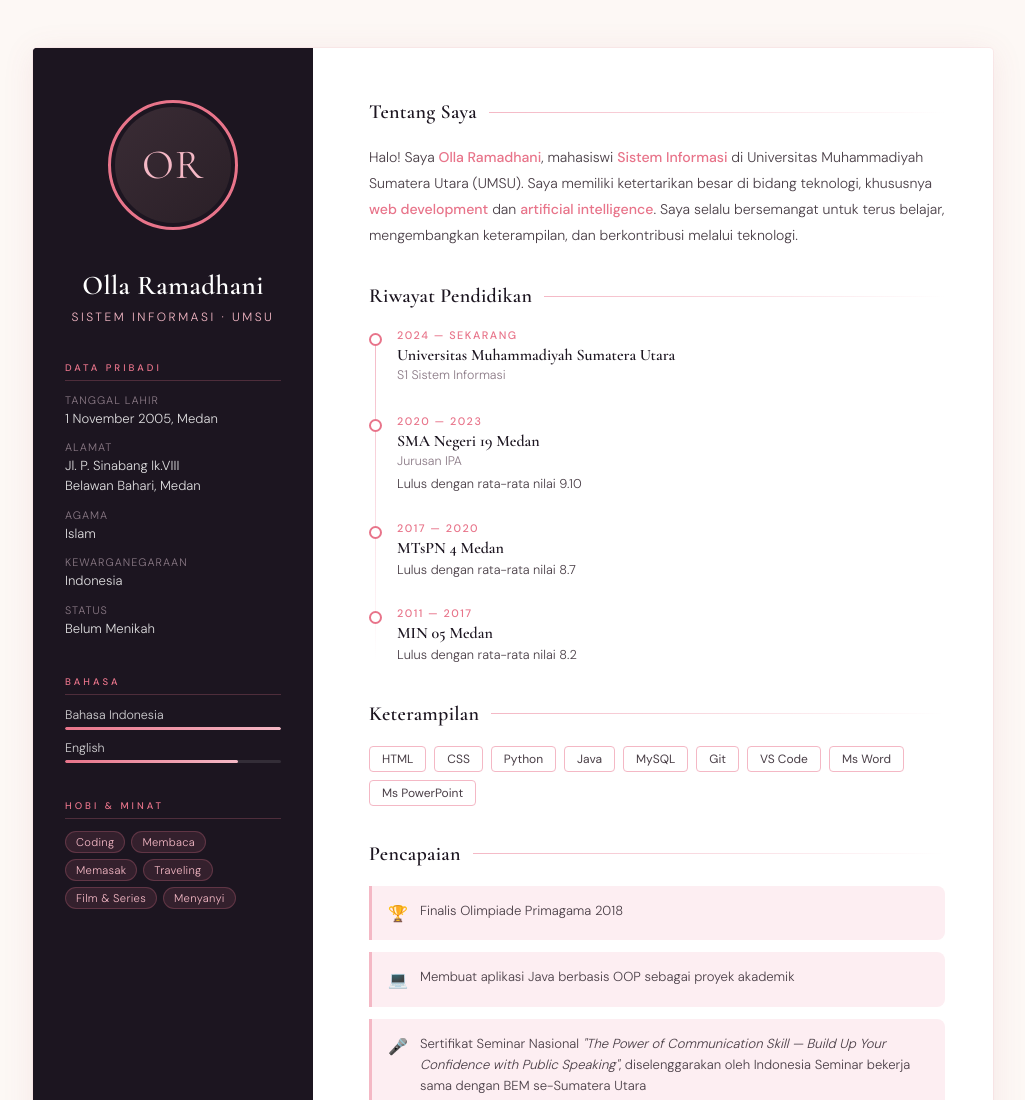
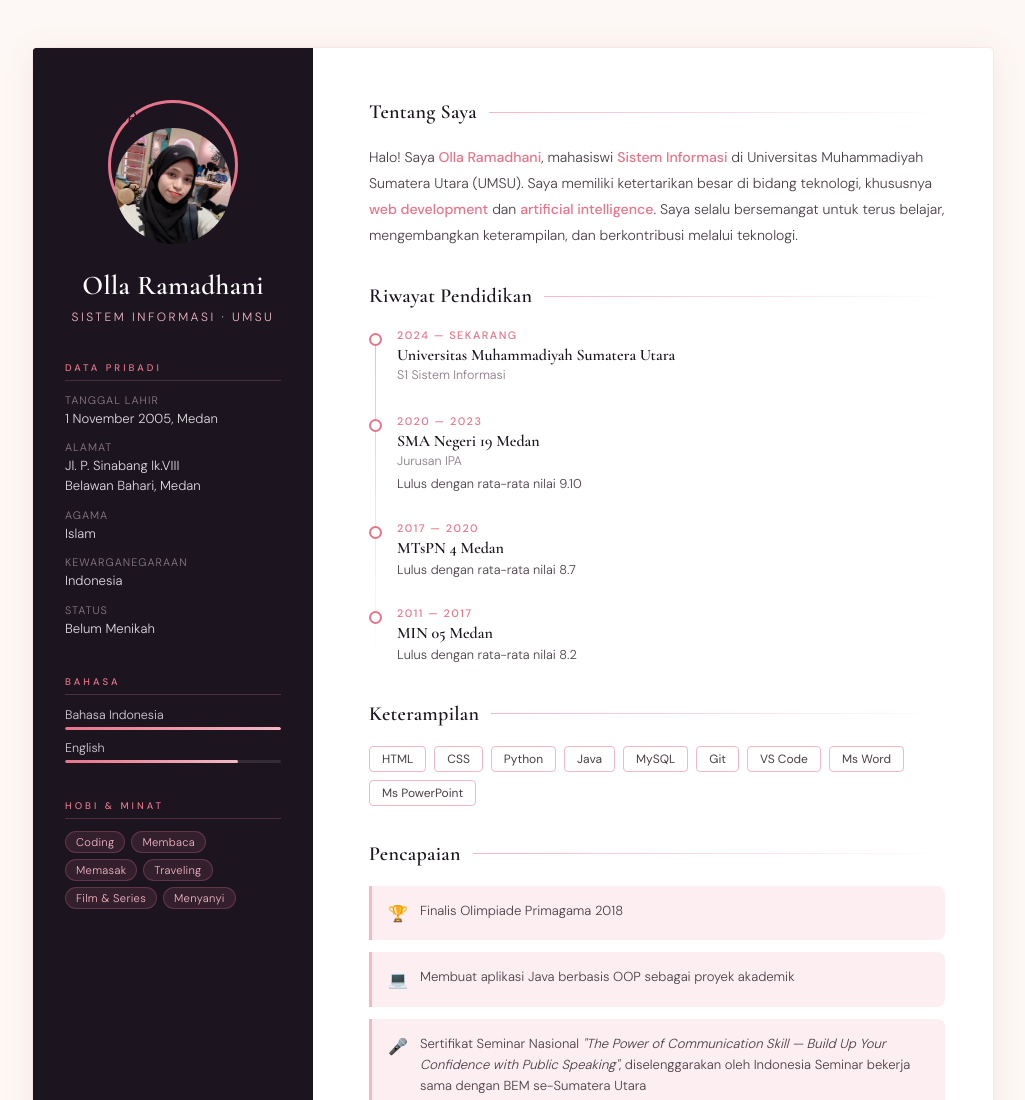
Before and after one commit to laollaa23/portofolio-saya, a plain HTML site: page CV2.html in a window 1280 px wide. Shown: the top 1100 px of the page, without its empty margins (127-1152 px from the left). Drawn offline with nearby package versions, Linux system fonts and the light colour scheme.

Commit message:
Update CV2.html

```diff
--- a/CV2.html
+++ b/CV2.html
@@ -378,8 +378,8 @@
 
         <div class="photo-wrap">
           <div class="photo-frame">
-            <!-- Jika foto tersedia, ganti placeholder dengan: <img src="profil.jpeg" alt="Olla Ramadhani"> -->
-            <div class="photo-placeholder">OR</div>
+            <div class="img.src">OR</div>
+            <img src="Profil.jpeg" alt="OR">
           </div>
         </div>
 
```
